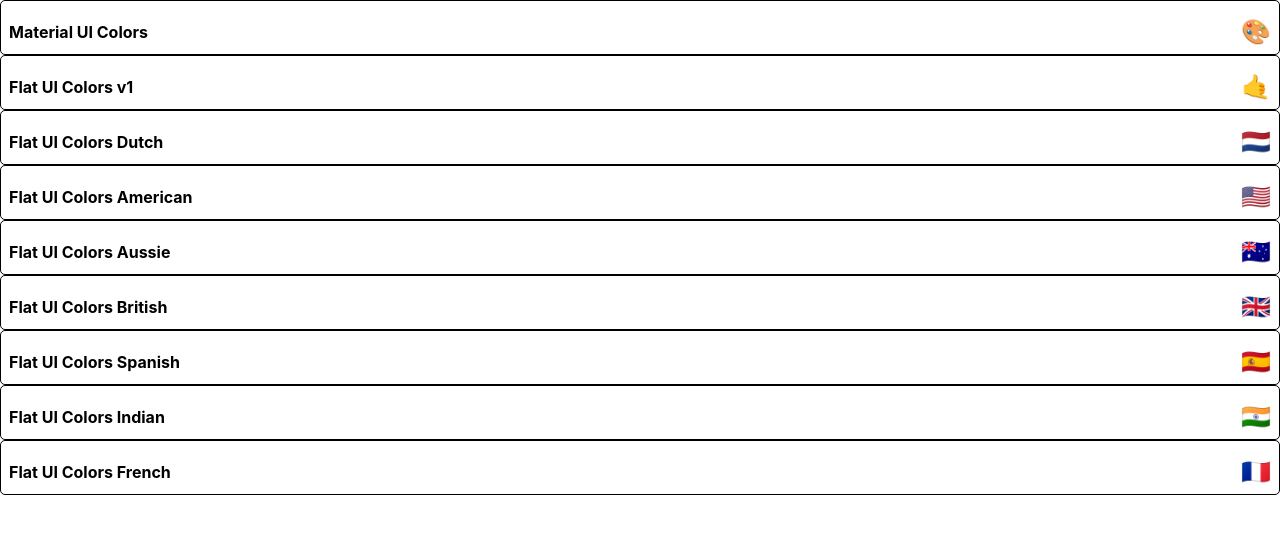
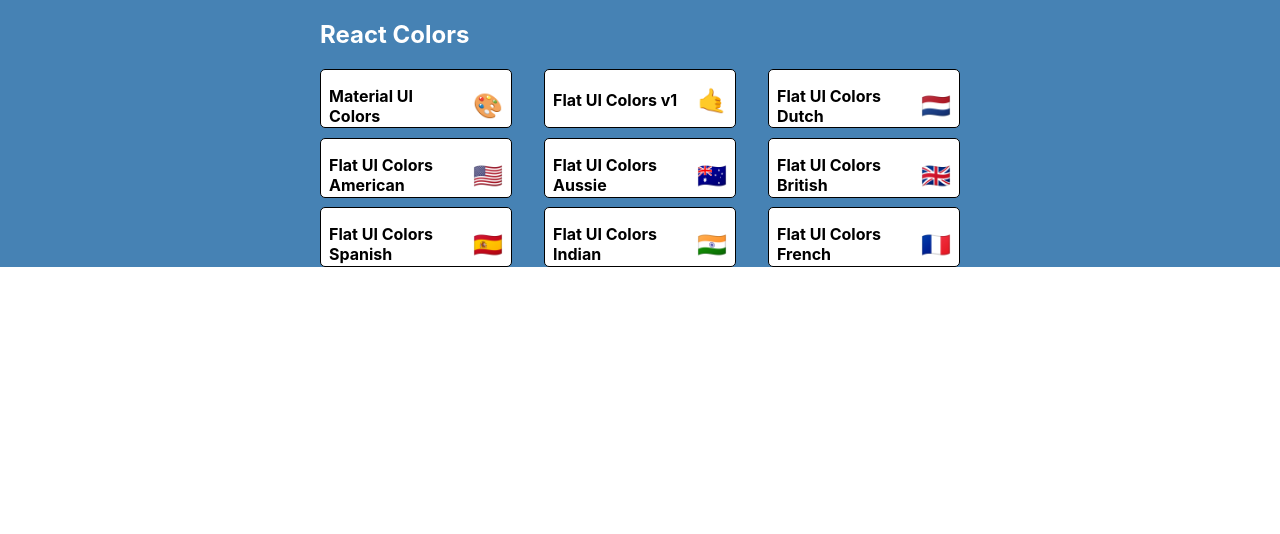
Before and after one commit to samanth619/FlatUI-clone, a React (Create React App) app: page / in a window 1280 px wide. Shown: the top 534 px of the page. Built offline with nearby package versions, Linux system fonts and the light colour scheme.

Commit message:
PaletteList Styling

```diff
--- a/src/PaletteList.js
+++ b/src/PaletteList.js
@@ -1,16 +1,56 @@
 import React, { Component } from 'react';
 import { Link } from 'react-router-dom';
+import { withStyles } from '@material-ui/styles';
 import PaletteCard from './PaletteCard';
 
-export default class PaletteList extends Component {
+const styles={
+   root:{
+       backgroundColor:"#4682b4",
+       height:"100%",
+       display:"flex",
+       alignItems:"flex-start",
+       justifyContent:"center"
+   },
+   container:{
+       width:"50%",
+       display:"flex",
+       alignItems:"flex-start",
+       flexDirection:"column",
+       flexWrap:"wrap"
+   },
+   nav:{
+       display:"flex",
+       width:"100%",
+       justifyContent:"space-between",
+       color:"white"
+   },
+   palettes:{
+       display:"grid",
+       boxSizing:"border-box",
+       width:"100%",
+       gridTemplateColumns:"repeat(3,30%)",
+       gridGap:"5%"
+   }
+}
+
+class PaletteList extends Component {
     render() {
-        const {palettes} = this.props;
+        const {palettes,classes} = this.props;
         return (
-            <div className="palette-list">
-                {palettes.map(palette=>(
-                    <PaletteCard {...palette} />
-                ))}
+            <div className={classes.root}>
+               <div className={classes.container}>
+                   <nav className={classes.nav}>
+                       <h1>React Colors</h1>
+                   </nav>
+                   <div className={classes.palettes}>
+                       {palettes.map(palette=>(
+                          <PaletteCard {...palette} />
+                       ))}
+                   </div>
+               </div>
             </div>
         );
     }
 }
+
+export default withStyles(styles)(PaletteList);
```
